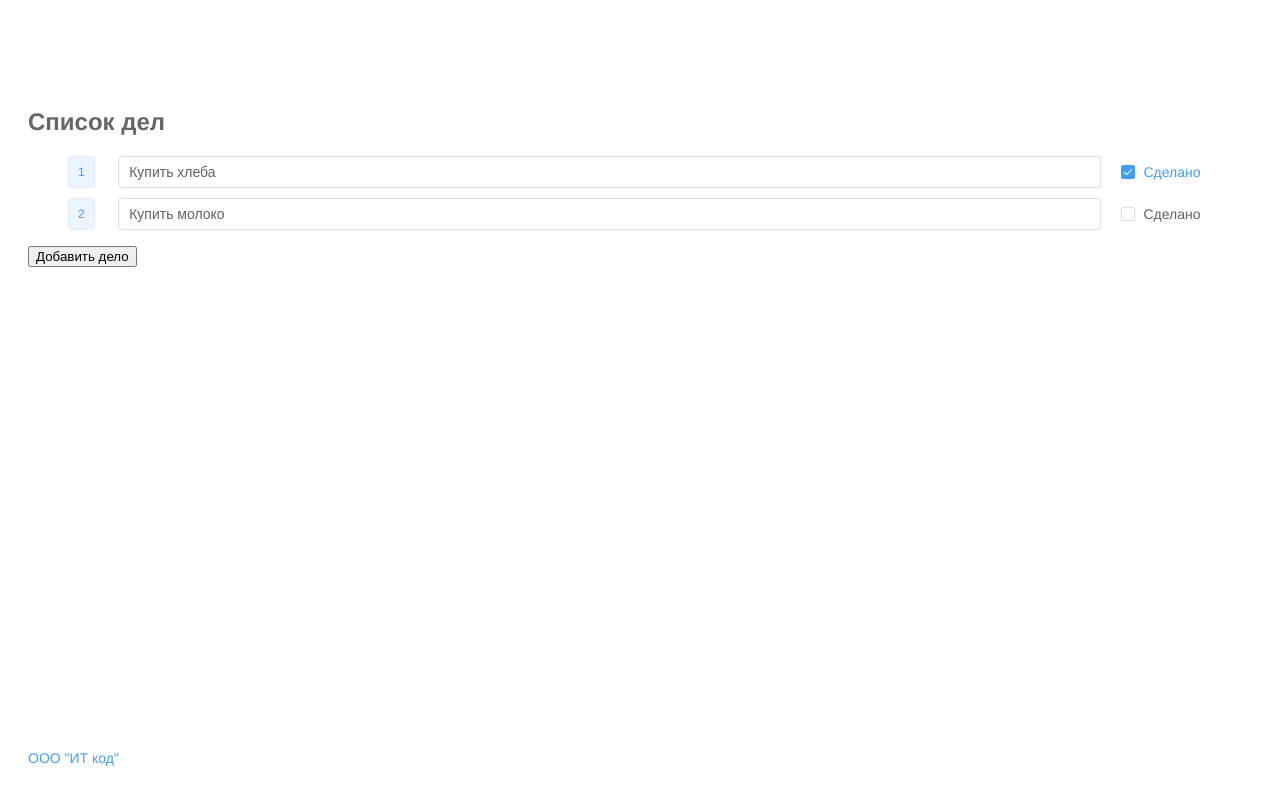
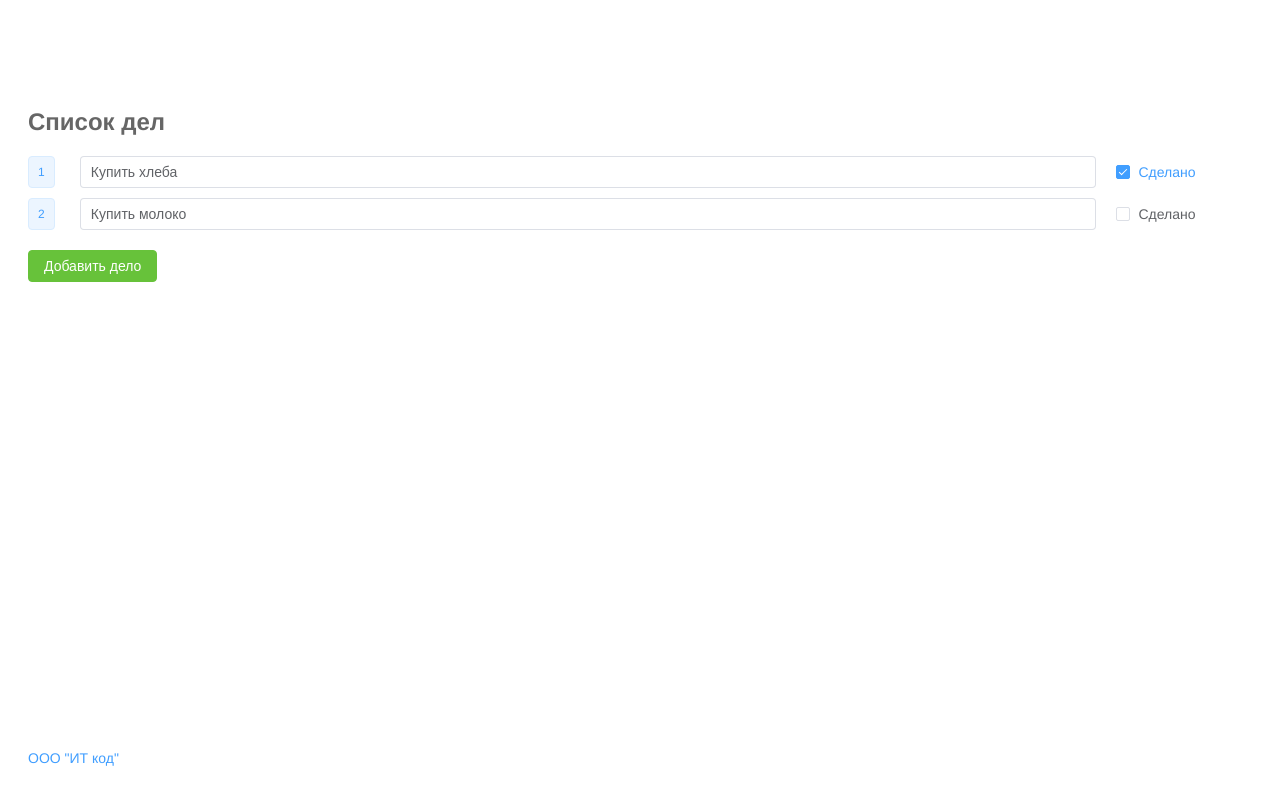
Before and after one commit to tomright/todoListVue3Pinia, a Vue app: page / in a window 1280 px wide. Shown: the top 804 px of the page. Built offline with nearby package versions, Linux system fonts and the light colour scheme.

Commit message:
Добавил кнопку добавления без события

```diff
--- a/src/components/TodoList.vue
+++ b/src/components/TodoList.vue
@@ -1,13 +1,12 @@
 <template>
-  <ul>
     <TodoItem
       v-for="(item, index) in todoStore.items"
       :key="item.id"
       :item="item"
       :index="index"
     ></TodoItem>
-  </ul>
-  <button>Добавить дело</button>
+<el-button type="success" size="default" @click="">Добавить дело</el-button>
+
 </template>
 
 <script>
@@ -24,4 +23,8 @@ export default {
 };
 </script>
 
-<style></style>
+<style>
+.el-button {
+margin-top: 10px;
+}
+</style>
```
